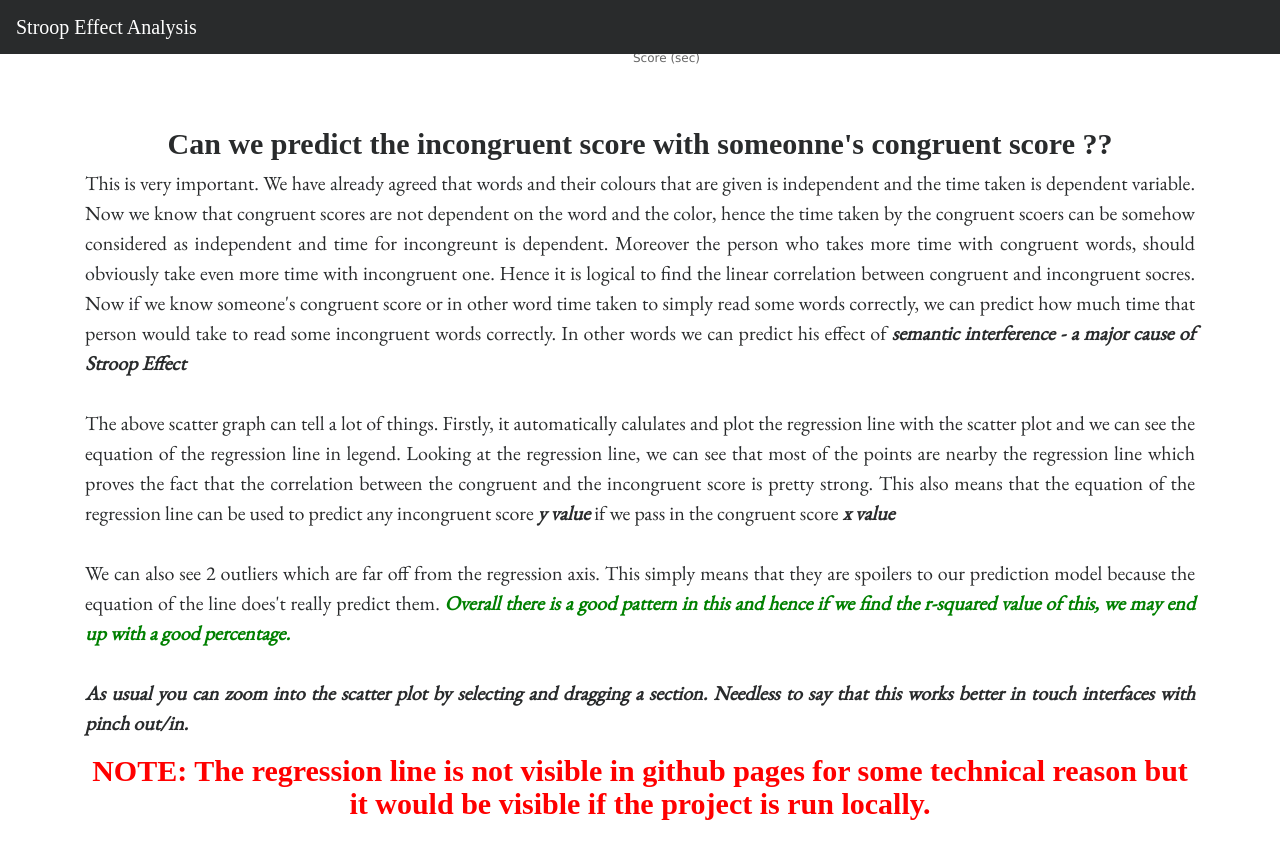
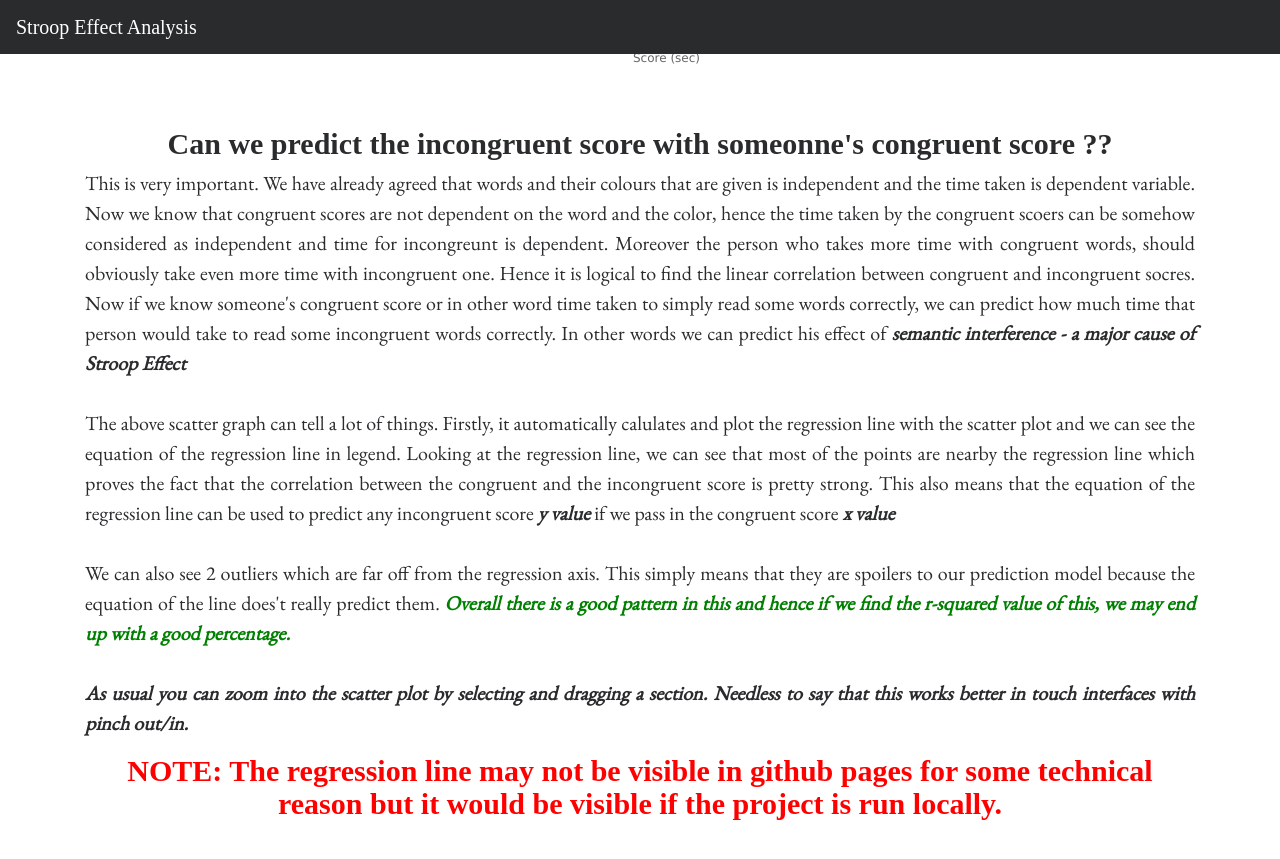
Before and after one commit to MayukhSobo/stroop_effect, a Jekyll site: the page built from visualisation.html, in a window 1280 px wide and 900 px high, scrolled down 1836 px. Shown: the top 859 px of the window. Built offline with Jekyll 4.4.1, drawn with Linux system fonts in a browser that asks for light colours; nearby versions of some CDN libraries; some web fonts are replaced.

Commit message:
Added the highcharts-regression.js locally instead of CDN

```diff
--- a/visualisation.html
+++ b/visualisation.html
@@ -90,7 +90,7 @@ layout: default
                 <br><br>
                 <em> As usual you can zoom into the scatter plot by selecting and dragging a section. Needless to say that this works better in touch interfaces with pinch out/in. </em>
                 </p>
-                <h2> <span id="red" class="bolder"> NOTE:</span> <span id="red" class="bold"> The regression line is not visible in github pages for some technical reason but it would be visible if the project is run locally.</span></h2>
+                <h2> <span id="red" class="bolder"> NOTE:</span> <span id="red" class="bold"> The regression line may not be visible in github pages for some technical reason but it would be visible if the project is run locally.</span></h2>
             </div>
         </div>
     </div>
```
